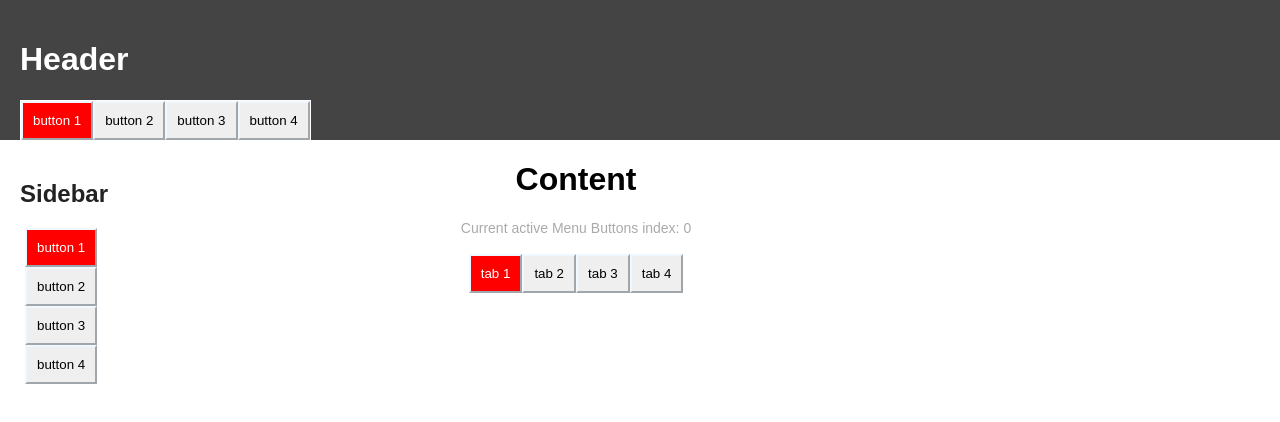
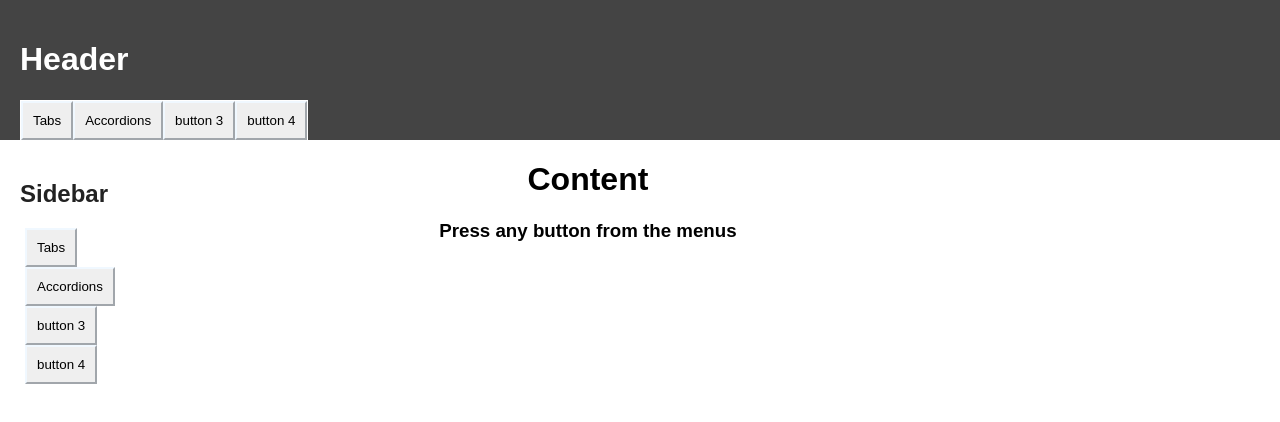
Before and after one commit to peterbetis/wh-setteling-react, a React (Create React App) app: page / in a window 1280 px wide. Shown: the top 422 px of the page. Built offline with nearby package versions, Linux system fonts and the light colour scheme.

Commit message:
Tabs implemented AND Accordion added

```diff
--- /dev/null
+++ b/src/Accordion/Accordion.js
@@ -0,0 +1,47 @@
+import React, {Component} from 'react';
+import AccordionItem from './AccordionItem';
+
+const accordionItems = [
+  {
+    title: 'Accordion item 1',
+    children: 'content 1'
+  },
+  {
+    title: 'Accordion item 2',
+    children: 'content 2'
+  },
+  {
+    title: 'Accordion item 3',
+    children: 'content 3'
+  },
+  {
+    title: 'Accordion item 4',
+    children: 'content 4'
+  }
+]
+
+class Accordion extends Component {
+  state = {
+    activeIndex: 0
+  }
+
+  toggleAccordion = (activeIndex) => {
+    this.setState({activeIndex});
+  }
+
+  render() {
+    const { activeIndex } = this.state;
+    const { activeButtonIndex } = this.props;
+    return (
+      <div className={'tabs ' + (activeButtonIndex === 1 ? 'visible' : '')} >
+        <h2>ACCORDIONS</h2>
+        {
+          accordionItems.map((item, index) =>
+            <AccordionItem isActive={activeIndex === index} title={item.title} key={index} onHeaderClick={() => this.toggleAccordion(index)} children={item.children}/>
+        )}
+      </div>
+    )
+  }
+}
+
+export default Accordion;
--- /dev/null
+++ b/src/Accordion/AccordionItem.js
@@ -0,0 +1,17 @@
+import React from 'react';
+
+const AccordionItem = ({activeIndex, title, onHeaderClick, children, isActive}) => {
+
+    const className = isActive ? 'accordion active' : 'accordion';
+
+    return (
+      <div className='accordion-tab'>
+      <button className={className} onClick={onHeaderClick}><strong>{title}</strong></button>
+        <div className={'panel '+ className}>
+          {children}
+        </div>
+      </div>
+    )
+  }
+
+export default AccordionItem;
--- a/src/App.js
+++ b/src/App.js
@@ -5,10 +5,10 @@ import Content from './Content';
 
 const buttons = [
   {
-    label: 'button 1'
+    label: 'Tabs'
   },
   {
-    label: 'button 2'
+    label: 'Accordions'
   },
   {
     label: 'button 3'
@@ -18,29 +18,27 @@ const buttons = [
   }
 ];
 
+//remove classnames
 const tabs = [
   {
-    title: 'tab 1',
-    className: 'tab'
+    title: 'London',
+    desc: 'London is the capital city of England.'
   },
   {
-    title: 'tab 2',
-    className: 'tab'
+    title: 'Paris',
+    desc: 'Paris is the capital of France.'
   },
   {
-    title: 'tab 3',
-    className: 'tab'
-  },
-  {
-    title: 'tab 4',
-    className: 'tab'
+    title: 'Tokyo',
+    desc: 'Tokyo is the capital of Japan.'
   }
-]
+];
 
 class App extends Component {
   state = {
-    activeButtonIndex: 0,
-    activeTab: 0
+    activeButtonIndex: null,
+    activeTab: null,
+    activeAccordionItem: null
   }
 
   handleActiveIndex = (activeButtonIndex) => {
@@ -49,15 +47,15 @@ class App extends Component {
 
   handleActiveTab = (activeTab) => {
     this.setState({activeTab});
-    console.log('activeTab = ',activeTab);
   }
 
   render() {
+    const { activeButtonIndex } = this.state;
     return (
       <div>
-        <Header className='App-header' menuButtons={buttons} activeButtonIndex={this.state.activeButtonIndex} changeActiveIndex={this.handleActiveIndex} />
-        <Sidebar className='App-header' menuButtons={buttons} activeButtonIndex={this.state.activeButtonIndex} changeActiveIndex={this.handleActiveIndex} />
-        <Content activeTab={this.state.activeTab} tabs={tabs} activeButtonIndex={this.state.activeButtonIndex} changeActiveTab={this.handleActiveTab} />
+        <Header className='App-header' menuButtons={buttons} activeButtonIndex={activeButtonIndex} changeActiveIndex={this.handleActiveIndex} />
+        <Sidebar className='App-header' menuButtons={buttons} activeButtonIndex={activeButtonIndex} changeActiveIndex={this.handleActiveIndex} />
+        <Content activeTab={this.state.activeTab} tabs={tabs} activeButtonIndex={activeButtonIndex} changeActiveTab={this.handleActiveTab} />
       </div>
     );
   }
--- a/src/Content.js
+++ b/src/Content.js
@@ -1,13 +1,30 @@
 import React from 'react';
-import Tabs from './Tabs.js';
+import Tabs from './Tabs/Tabs.js';
+import Accordion from './Accordion/Accordion.js';
 
-const Content = ({activeButtonIndex, activeTab, tabs, changeActiveTab}) => {
+const Content = ({
+  activeButtonIndex,
+  activeTab,
+  tabs,
+  changeActiveTab,
+  activeAccordionItem,
+  accordionItems,
+  title,
+  toggleAccordion
+}) => {
+    var activeButtonsMessage;
+    if (activeButtonIndex != null) {
+        activeButtonsMessage = <p>Current active Menu Button: {activeButtonIndex+1}</p>;
+    } else {
+      activeButtonsMessage = <h3>Press any button from the menus</h3>;
+    }
     return (
       <div className='content'>
         <h1>Content</h1>
-        <p>Current active Menu Buttons index: {activeButtonIndex}</p>
+        {activeButtonsMessage}
         <br />
-        <Tabs activeTab={activeTab} tabs={tabs} changeActiveTab={changeActiveTab} />
+        <Tabs activeTab={activeTab} tabs={tabs} changeActiveTab={changeActiveTab} activeButtonIndex={activeButtonIndex} />
+        <Accordion activeAccordionItem={activeAccordionItem} accordionItems={accordionItems} toggleAccordion={toggleAccordion} activeButtonIndex={activeButtonIndex} />
       </div>
       )
   }
--- a/src/Tabs.js
+++ /dev/null
@@ -1,16 +0,0 @@
-import React from 'react';
-import Tab from './Tab';
-
-const Tabs = ({label, activeTab, tabs, changeActiveTab}) => {
-
-    return (
-      <div className='tabs'>
-        {
-          tabs.map((tab, index) =>
-            <Tab className={tab.className} title={tab.title} key={index} activeTab={activeTab === index} showTab={() => changeActiveTab(index)} />
-        )}
-      </div>
-    )
-  }
-
-export default Tabs;
--- /dev/null
+++ b/src/Tabs/Tabs.js
@@ -0,0 +1,33 @@
+import React from 'react';
+import Tab from './Tab';
+
+const Tabs = ({label, activeTab, tabs, changeActiveTab, activeButtonIndex}) => {
+    return (
+      <div className={'tabs ' + (activeButtonIndex === 0 ? 'visible' : '')} >
+        <h2>TABS</h2>
+        {
+          tabs.map((tab, index) =>
+            <Tab className={tab.className} title={tab.title} key={index} activeTab={activeTab === index} showTab={() => changeActiveTab(index)} />
+        )}
+        <div className="tabContainer">
+          <div className={'tabcontent '+ (activeTab === 0 ? 'active' : '')}>
+            <h3>London</h3>
+            <p>London is the capital city of England.</p>
+          </div>
+
+          <div className={'tabcontent '+ (activeTab === 1 ? 'active' : '')}>
+            <h3>Paris</h3>
+            <p>Paris is the capital of France.</p>
+          </div>
+
+          <div className={'tabcontent '+ (activeTab === 2 ? 'active' : '')}>
+            <h3>Tokyo</h3>
+            <p>Tokyo is the capital of Japan.</p>
+          </div>
+        </div>
+        <br />
+      </div>
+    )
+  }
+
+export default Tabs;
--- a/src/index.css
+++ b/src/index.css
@@ -24,6 +24,35 @@ aside {
   max-width: 600px;
   margin: auto;
   font-size: 14px;
+}
+
+.tabContainer {
+  border: 1px solid #ccc;
+  border-top: none;
+}
+
+.tabs {
+  display: none;
+  width: 400px;
+  margin: auto;
+}
+
+.tabs.visible {
+  display: block;
+}
+
+.tabs button:not(.accordion) {
+  width: 33.33%;
+  border: 1px solid #ccc;
+}
+
+.tabcontent {
+    display: none;
+    padding: 6px 12px;
+}
+
+.tabcontent.active {
+  display: block;
 }
 
 ul.menu {
@@ -71,3 +100,30 @@ button.active {
 button:hover {
     border-color: rgb(216, 216, 216) rgb(209, 209, 209) rgb(186, 186, 186);
 }
+
+.accordion-tab {
+  overflow: hidden;
+  position: relative;
+}
+
+.accordion {
+    background-color: #eee;
+    color: #444;
+    cursor: pointer;
+    padding: 18px;
+    width: 100%;
+    text-align: left;
+    border: none;
+    outline: none;
+}
+
+.panel {
+    padding: 30px 18px;
+    background-color: #eff;
+    display: none;
+    transition: 0.4s;
+}
+
+.panel.active {
+  display: block;
+}
```
Also changed, not shown: src/Button.js (+0 -24 lines), src/Tabs/Tab.js (renamed from src/Tab.js).
